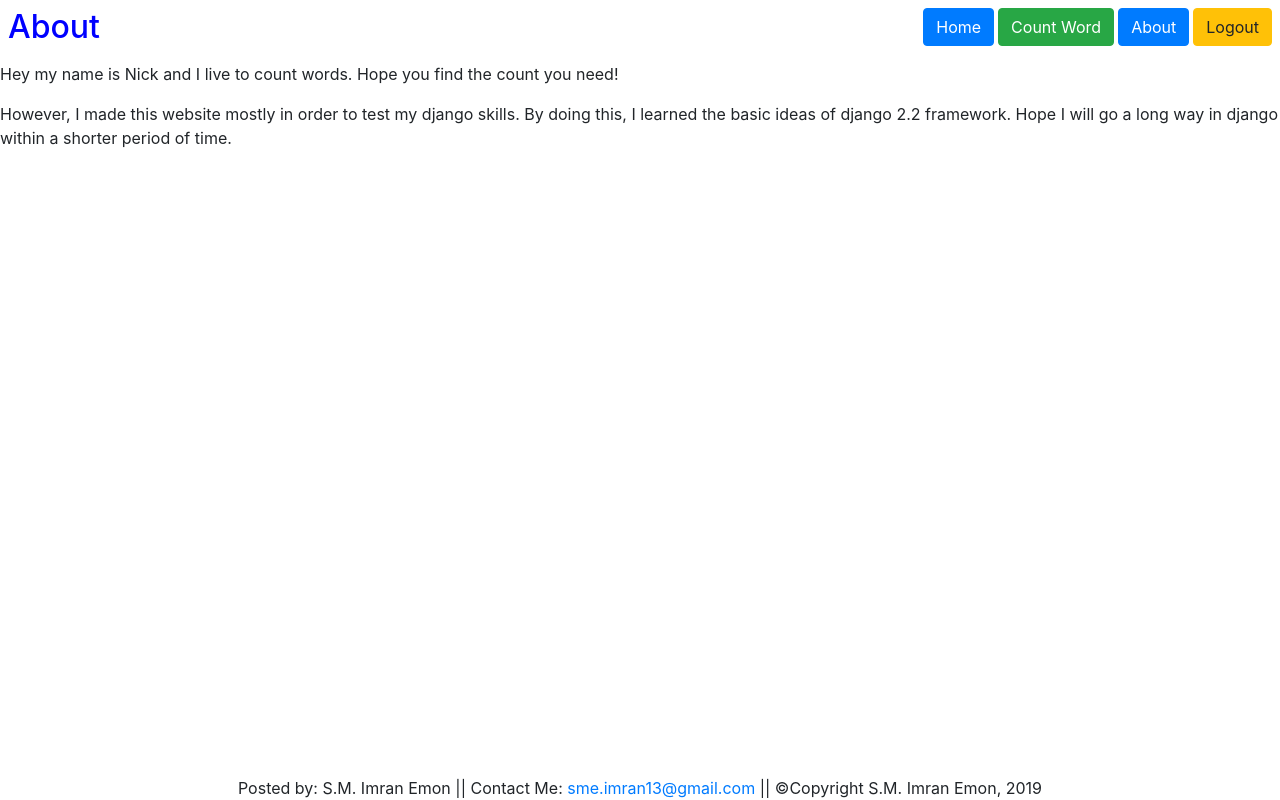
After one commit to IMRAN104/hams-django, a Django app: page /wordcount/about/ in a window 1280 px wide. The commit adds this page. Run offline with Django 3.2, Linux system fonts and the light colour scheme; a user stored in the database is signed in; some libraries are stand-ins or nearby versions.

Commit message:
completed the wordcount mini project

```diff
--- a/templates/Base/base.html
+++ b/templates/Base/base.html
@@ -20,6 +20,17 @@
       overflow-x: hidden;
     }
   </style>
+  <style>
+.footer {
+  position: fixed;
+  left: 0;
+  bottom: 0;
+  width: 100%;
+  background-color: yellow
+  color: white;
+  text-align: center;
+}
+</style>
   {%block style%}
   {%endblock%}
 </head>
@@ -28,6 +39,11 @@
   {%block content%}
   {%endblock content%}
 
+  <div class="footer">
+  {% block footer %}
+
+  {% endblock footer %}
+  </div>
   {%block js%}
   {%endblock%}
 
--- a/templates/Base/navbar.html
+++ b/templates/Base/navbar.html
@@ -35,6 +35,9 @@
             <a href="{% url 'count' %}" class="btn btn-success ml-1">Count Word</a>
         </div>
         <div class="child">
+            <a href="{% url 'about' %}" class="btn btn-primary ml-1">About</a>
+        </div>
+        <div class="child">
             <a href="{% url 'logout' %}" class="btn btn-warning ml-1">Logout</a>
         </div>
     </div>
--- /dev/null
+++ b/templates/wordcount/about.html
@@ -0,0 +1,23 @@
+{% extends 'Base/base.html' %}
+{% load static %}
+
+
+{% block title %}
+  <title>
+    About Page
+  </title>
+{% endblock title %}
+
+{% block content %}
+{% include 'base/navbar.html' with title="About" %}
+  <p>Hey my name is Nick and I live to count words. Hope you find the count you need!</p>
+  However, I made this website mostly in order to test my django skills. By doing this, I learned the basic ideas of django 2.2 framework. Hope I will go a long way in django within a shorter period of time.
+{% endblock content %}
+
+{% block footer %}
+
+    <div>Posted by: S.M. Imran Emon || Contact Me: <a href="mailto:sme.imran13@gmail.com">
+    sme.imran13@gmail.com</a> || &#169Copyright S.M. Imran Emon, 2019
+  </div>
+
+{% endblock footer %}
--- a/wordcount/models.py
+++ b/wordcount/models.py
@@ -1,5 +1,5 @@
+from django.contrib.auth.models import User
 from django.db import models
-from django.contrib.auth.models import User
 
 # Create your models here.
 
@@ -9,4 +9,5 @@ class Text(models.Model):
     no_of_words = models.IntegerField(default=0)
 
     def __str__(self):
-        return "spouse name" + self.text + " No of Words: " + str(self.no_of_words)
+        text = self.text.split()[:5]
+        return " ".join(text) + " : " + str(self.no_of_words)
--- a/wordcount/urls.py
+++ b/wordcount/urls.py
@@ -1,7 +1,9 @@
 from django.urls import path
+
 from . import views
 
 urlpatterns = [
     path('', views.home, name='home'),
-    path('count/', views.count, name='count')
+    path('count/', views.count, name='count'),
+    path('about/', views.about, name='about')
 ]
--- a/wordcount/views.py
+++ b/wordcount/views.py
@@ -1,3 +1,5 @@
+import operator
+
 from django.contrib.auth.decorators import login_required
 from django.shortcuts import get_object_or_404, redirect, render
 
@@ -26,11 +28,22 @@ def count(request):
         r = request.POST
         text = r.get('text')
         no_of_words = len(text.split())
+        wordcountdictionary = {}
+        for word in text.split():
+            if word in wordcountdictionary:
+                wordcountdictionary[word] += 1
+            else:
+                wordcountdictionary[word] = 1
+        # print(wordcountdictionary)
         t = Text(text=text, no_of_words=no_of_words)
-        print(t)
+        # print(t)
         t.save()
+        sortedworddictionary = sorted(
+            wordcountdictionary.items(), key=operator.itemgetter(1), reverse=True)
+        print(sortedworddictionary)
         context = {
-            'texts': Text.objects.all()
+            'texts': Text.objects.all(),
+            'sortedworddictionary': sortedworddictionary
         }
         return render(request, 'wordcount/home.html', context)
     else:
@@ -43,3 +56,6 @@ def home(request):
         'texts': Text.objects.all()
     }
     return render(request, 'wordcount/home.html', context)
+@login_required
+def about(request):
+    return render(request, 'wordcount/about.html')
```
Also changed, not shown: family/models.py (+7 -6 lines), templates/wordcount/home.html (+23 -5 lines), db.sqlite3, family/migrations/0002_auto_20191004_1857.py (added).
